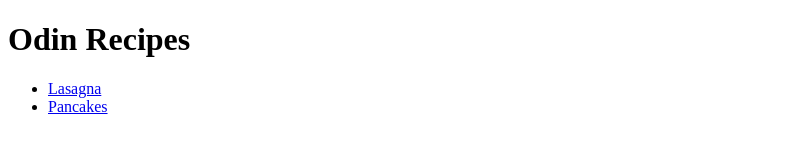
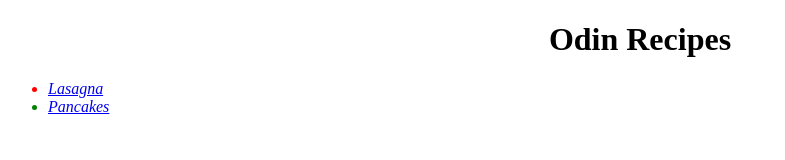
Before and after one commit to Fedge001/odin-recipes, a plain HTML site: page index.html in a window 1280 px wide. Shown: the whole page, without its empty margins (0-785 px from the left). Drawn offline with Linux system fonts and the light colour scheme.

Commit message:
Fichier "recipes_styles.css" créé et rempli. Mise en place de du style de "index.html".

```diff
--- a/index.html
+++ b/index.html
@@ -2,13 +2,14 @@
 <html lang="en">
     <head>
         <meta charset="UTF-8">
+        <link rel="stylesheet" href="recipes_styles.css">
         <title>Odin Recipes</title>
     </head>
     <body>
-        <h1>Odin Recipes</h1>
+        <h1 class="h1">Odin Recipes</h1>
         <ul>
-            <li><a href="./recipes/lasagna.html" target="_blank" rel="noopener noreferrer">Lasagna</a></li>
-            <li><a href="./recipes/pancakes.html" target="_blank" rel="noopener noreferrer">Pancakes</a></li>
+            <li id="lasagna"><a href="./recipes/lasagna.html" target="_blank" rel="noopener noreferrer">Lasagna</a></li>
+            <li class="pancakes"><a href="./recipes/pancakes.html" target="_blank" rel="noopener noreferrer">Pancakes</a></li>
         </ul>
     </body>
 </html>
--- /dev/null
+++ b/recipes_styles.css
@@ -0,0 +1,19 @@
+.h1 {
+    font-family: "Brush Script MT", serif;
+    text-align: center;
+    font-weight: bold;
+}
+
+#lasagna,
+.pancakes {
+    font-family: "Times New Roman";
+    font-style: italic;
+}
+
+#lasagna {
+    color: red;
+}
+
+.pancakes {
+    color: green;
+}
```
